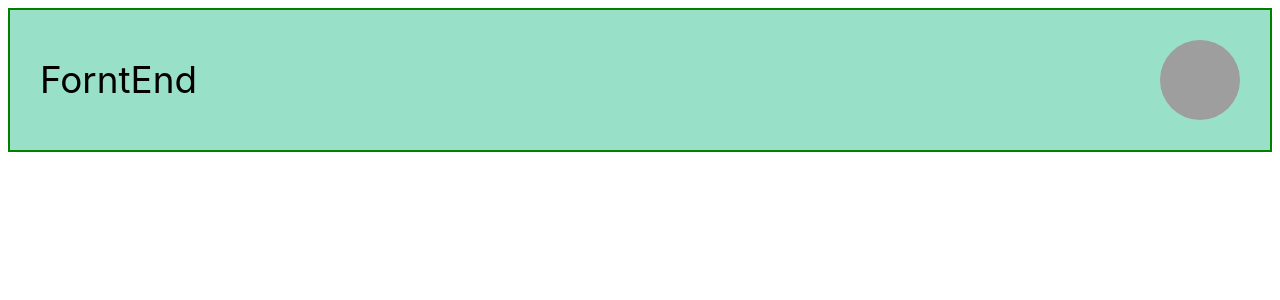
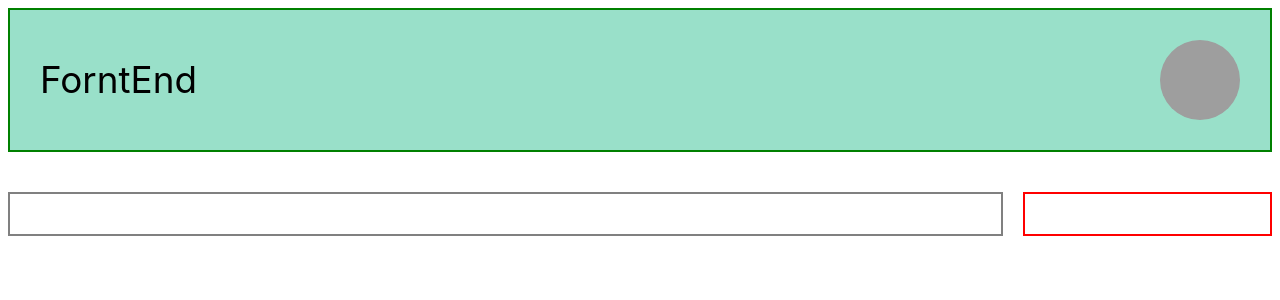
Before and after one commit to Ahad188/Bacick-React, a React (Vite) app: page / in a window 1280 px wide. Shown: the top 300 px of the page. Built offline with nearby package versions, Linux system fonts and the light colour scheme; grey boxes are pictures that could not be loaded.

Commit message:
Data.json Added

```diff
--- /dev/null
+++ b/public/Data.json
@@ -0,0 +1,54 @@
+
+[
+     {
+       "id": 1,
+       "name": "Leanne Graham",
+       "time": 9,
+       "title": "The merical Morning",
+       "img": "https://images.unsplash.com/photo-1543002588-bfa74002ed7e?ixlib=rb-4.0.3&ixid=MnwxMjA3fDB8MHxzZWFyY2h8Mnx8Ym9va3xlbnwwfHwwfHw%3D&auto=format&fit=crop&w=500&q=60",
+       "date":  "12 Mar",
+       "website": "hildegard.org",
+       "authorimg":"https://images.unsplash.com/photo-1557862921-37829c790f19?ixlib=rb-4.0.3&ixid=MnwxMjA3fDB8MHxzZWFyY2h8NHx8bWFufGVufDB8fDB8fA%3D%3D&auto=format&fit=crop&w=500&q=60"
+     },
+     {
+       "id": 2,
+       "name": "Ervin Howell",
+       "time": 8,
+       "title": "The merical Programing",
+       "img": "https://images.unsplash.com/photo-1576872381149-7847515ce5d8?ixlib=rb-4.0.3&ixid=MnwxMjA3fDB8MHxzZWFyY2h8NHx8Ym9va3xlbnwwfHwwfHw%3D&auto=format&fit=crop&w=500&q=60",
+       "date": "18 Apr",
+       "website": "hildegard.org",
+       "authorimg":"https://images.unsplash.com/photo-1539571696357-5a69c17a67c6?ixlib=rb-4.0.3&ixid=MnwxMjA3fDB8MHxzZWFyY2h8OXx8bWFufGVufDB8fDB8fA%3D%3D&auto=format&fit=crop&w=500&q=60"
+     },
+     {
+       "id": 3,
+       "name": "Clementine Bauch",
+
+       "time": 9,
+
+       "title": " Programing",
+
+       "img": "https://images.unsplash.com/photo-1492052722242-2554d0e99e3a?ixlib=rb-4.0.3&ixid=MnwxMjA3fDB8MHxzZWFyY2h8OHx8Ym9vayUyMHByb2dyYW1pbmd8ZW58MHx8MHx8&auto=format&fit=crop&w=500&q=60",
+
+       "date": "23 sep",
+
+       "website": "hildegard.org",
+
+       "authorimg":"https://images.unsplash.com/photo-1564564321837-a57b7070ac4f?ixlib=rb-4.0.3&ixid=MnwxMjA3fDB8MHxzZWFyY2h8OHx8bWFufGVufDB8fDB8fA%3D%3D&auto=format&fit=crop&w=500&q=60"
+     },
+     {
+       "id": 4,
+       "name": "Patricia Lebsack",
+       "time": 4,
+
+       "title": " Programing",
+
+       "img": "https://images.unsplash.com/photo-1532012197267-da84d127e765?ixlib=rb-4.0.3&ixid=MnwxMjA3fDB8MHxzZWFyY2h8OHx8Ym9va3xlbnwwfHwwfHw%3D&auto=format&fit=crop&w=500&q=60",
+
+       "date": "20 Des",
+
+       "website": "hildegard.org",
+
+       "authorimg":"https://images.unsplash.com/photo-1615109398623-88346a601842?ixlib=rb-4.0.3&ixid=MnwxMjA3fDB8MHxzZWFyY2h8MTd8fG1hbnxlbnwwfHwwfHw%3D&auto=format&fit=crop&w=500&q=60"
+     }
+   ]
--- a/src/App.jsx
+++ b/src/App.jsx
@@ -3,6 +3,7 @@ import reactLogo from './assets/react.svg'
 import viteLogo from '/vite.svg'
 import './App.css'
 import Header from './Component/Header/Header'
+import Display from './Component/Display/Display'
 
 function App() {
   const [count, setCount] = useState(0)
@@ -10,7 +11,7 @@ function App() {
   return (
     <div className="App">
       <Header/>
-
+       <Display></Display>
     </div>
   )
 }
--- /dev/null
+++ b/src/Component/Display/Display.css
@@ -0,0 +1,14 @@
+.parent{
+     display:  grid;
+     grid-template-columns: 4fr 1fr;
+     grid-gap: 20px;
+     margin-top: 40px;
+}
+.left-side{
+     border: 2px solid gray;
+     height: 40px;
+}
+.right-side{
+     border: 2px solid red;
+     height: 40px;
+}
--- /dev/null
+++ b/src/Component/Display/Display.jsx
@@ -0,0 +1,20 @@
+import React from 'react';
+import './Display.css'
+import { useState } from 'react';
+import { useEffect } from 'react';
+const Display = () => {
+     const [Data, setData] = useState([]);
+     useEffect(()=>{
+          fetch('Data.json')
+          .then(res=>res.json())
+          .then(data => console.log(data))
+     },[])
+     return (
+          <div className='parent'>
+              <div className="left-side"></div>
+              <div className="right-side"></div>
+          </div>
+     );
+};
+
+export default Display;
```
